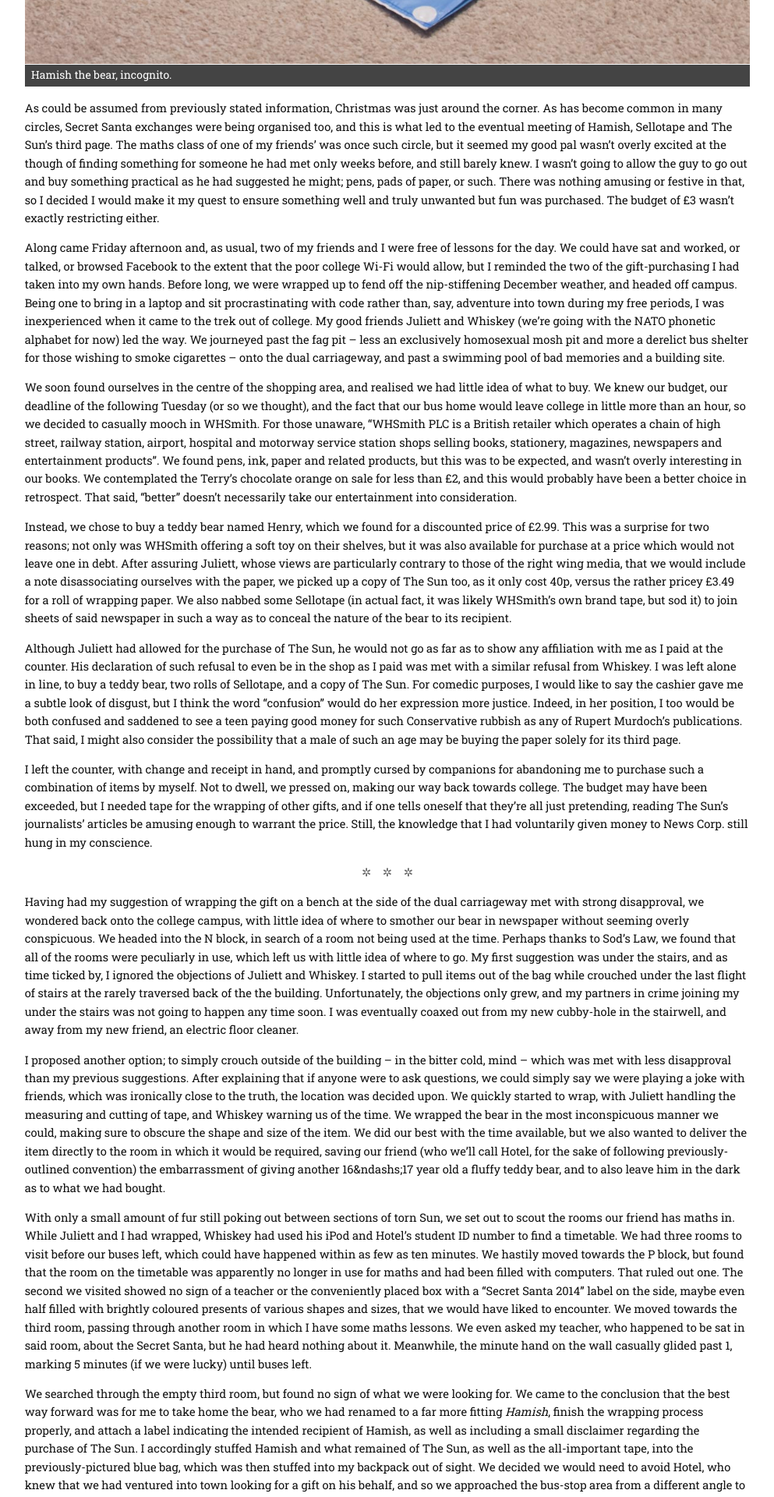
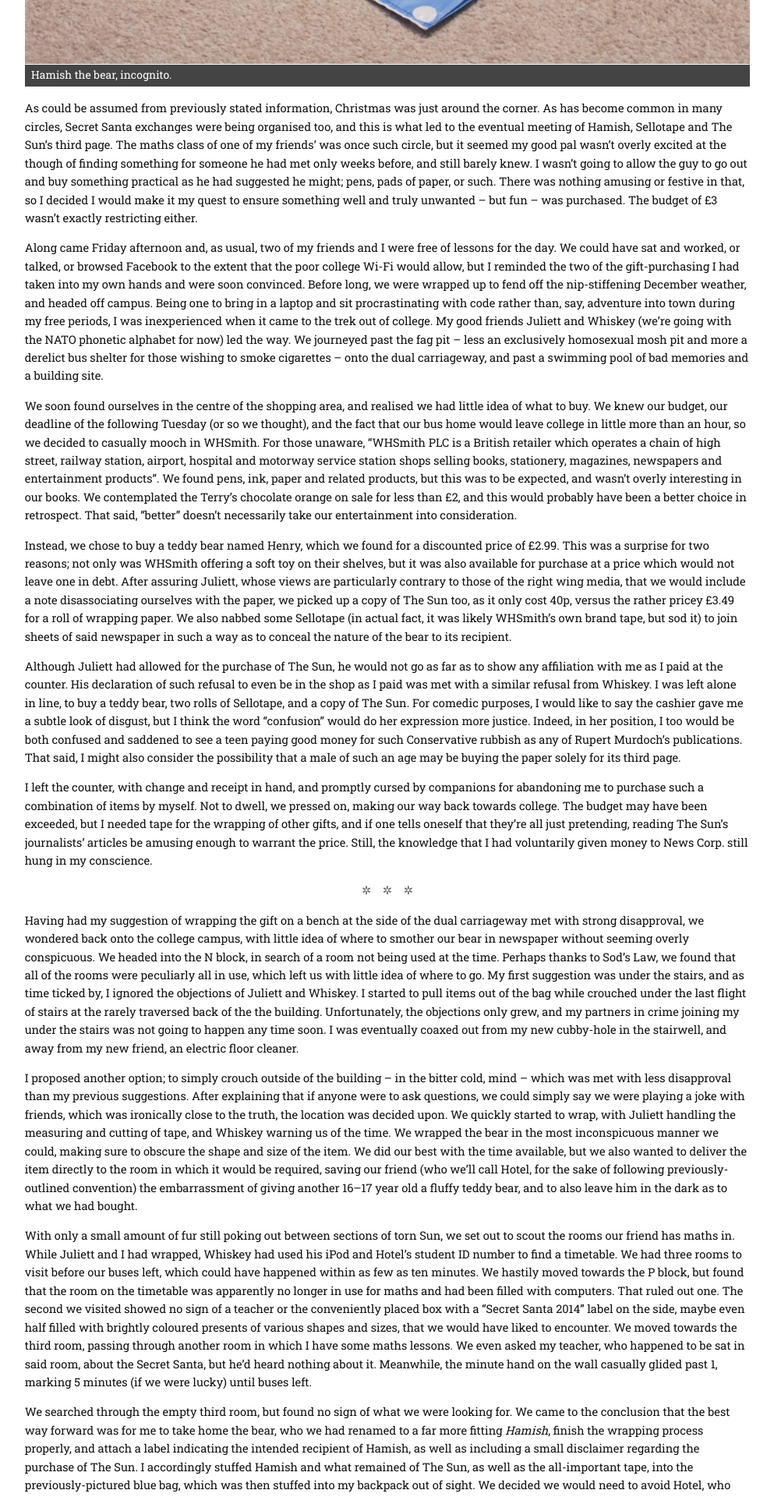
Before and after one commit to blieque/blieque.github.io, a Jekyll site: the page built from _posts/2014-12-30-when-hamish-and-sellotape-met-page-3.md, in a window 1280 px wide. Shown: the part 1167-3087 px from the top of the page at 78% size, without its empty margins (143-1136 px from the left). Built offline with Jekyll 4.4.1, drawn with Linux system fonts in a browser that asks for light colours; Markdown is read by kramdown in place of the engine named in the settings; some of the changed text lies outside the part shown.

Commit message:
proofread first post, altered css and js
The first post was proofread and corrected. I also changed the min
stylesheet a tiny bit, correcting the page indicator thing. Git says the
JavaScript stuff has changed too, but it hasn't.

```diff
--- a/_posts/2014-12-30-when-hamish-and-sellotape-met-page-3.md
+++ b/_posts/2014-12-30-when-hamish-and-sellotape-met-page-3.md
@@ -7,9 +7,9 @@ A story so worth remembering in detail, I thought it wise to create a blog syste
 
 <a class="i" href="{{ site.url }}/assets/img/2014/hamish-full.jpg"><img src="{{ site.url }}/assets/img/2014/hamish.jpg"></a><span>Hamish the bear, incognito.</span>
 
-As could be assumed from previously stated information, Christmas was just around the corner. As has become common in many circles, Secret Santa exchanges were being organised too, and this is what led to the eventual meeting of Hamish, Sellotape and The Sun's third page. The maths class of one of my friends' was once such circle, but it seemed my good pal wasn't overly excited at the though of finding something for someone he had met only weeks before, and still barely knew. I wasn't going to allow the guy to go out and buy something practical as he had suggested he might; pens, pads of paper, or such. There was nothing amusing or festive in that, so I decided I would make it my quest to ensure something well and truly unwanted but fun was purchased. The budget of &pound;3 wasn't exactly restricting either.
+As could be assumed from previously stated information, Christmas was just around the corner. As has become common in many circles, Secret Santa exchanges were being organised too, and this is what led to the eventual meeting of Hamish, Sellotape and The Sun's third page. The maths class of one of my friends' was once such circle, but it seemed my good pal wasn't overly excited at the though of finding something for someone he had met only weeks before, and still barely knew. I wasn't going to allow the guy to go out and buy something practical as he had suggested he might; pens, pads of paper, or such. There was nothing amusing or festive in that, so I decided I would make it my quest to ensure something well and truly unwanted &ndash; but fun &ndash; was purchased. The budget of &pound;3 wasn't exactly restricting either.
 
-Along came Friday afternoon and, as usual, two of my friends and I were free of lessons for the day. We could have sat and worked, or talked, or browsed Facebook to the extent that the poor college Wi-Fi would allow, but I reminded the two of the gift-purchasing I had taken into my own hands. Before long, we were wrapped up to fend off the nip-stiffening December weather, and headed off campus. Being one to bring in a laptop and sit procrastinating with code rather than, say, adventure into town during my free periods, I was inexperienced when it came to the trek out of college. My good friends Juliett and Whiskey (we're going with the NATO phonetic alphabet for now) led the way. We journeyed past the fag pit &ndash; less an exclusively homosexual mosh pit and more a derelict bus shelter for those wishing to smoke cigarettes &ndash; onto the dual carriageway, and past a swimming pool of bad memories and a building site.
+Along came Friday afternoon and, as usual, two of my friends and I were free of lessons for the day. We could have sat and worked, or talked, or browsed Facebook to the extent that the poor college Wi-Fi would allow, but I reminded the two of the gift-purchasing I had taken into my own hands and were soon convinced. Before long, we were wrapped up to fend off the nip-stiffening December weather, and headed off campus. Being one to bring in a laptop and sit procrastinating with code rather than, say, adventure into town during my free periods, I was inexperienced when it came to the trek out of college. My good friends Juliett and Whiskey (we're going with the NATO phonetic alphabet for now) led the way. We journeyed past the fag pit &ndash; less an exclusively homosexual mosh pit and more a derelict bus shelter for those wishing to smoke cigarettes &ndash; onto the dual carriageway, and past a swimming pool of bad memories and a building site.
 
 We soon found ourselves in the centre of the shopping area, and realised we had little idea of what to buy. We knew our budget, our deadline of the following Tuesday (or so we thought), and the fact that our bus home would leave college in little more than an hour, so we decided to casually mooch in WHSmith. For those unaware, "WHSmith PLC is a British retailer which operates a chain of high street, railway station, airport, hospital and motorway service station shops selling books, stationery, magazines, newspapers and entertainment products". We found pens, ink, paper and related products, but this was to be expected, and wasn't overly interesting in our books. We contemplated the Terry's chocolate orange on sale for less than &pound;2, and this would probably have been a better choice in retrospect. That said, "better" doesn't necessarily take our entertainment into consideration.
 
@@ -21,20 +21,20 @@ I left the counter, with change and receipt in hand, and promptly cursed by comp
 
 ***
 
-Having had my suggestion of wrapping the gift on a bench at the side of the dual carriageway met with strong disapproval, we wondered back onto the college campus, with little idea of where to smother our bear in newspaper without seeming overly conspicuous. We headed into the N block, in search of a room not being used at the time. Perhaps thanks to Sod's Law, we found that all of the rooms were peculiarly in use, which left us with little idea of where to go. My first suggestion was under the stairs, and as time ticked by, I ignored the objections of Juliett and Whiskey. I started to pull items out of the bag while crouched under the last flight of stairs at the rarely traversed back of the the building. Unfortunately, the objections only grew, and my partners in crime joining my under the stairs was not going to happen any time soon. I was eventually coaxed out from my new cubby-hole in the stairwell, and away from my new friend, an electric floor cleaner.
+Having had my suggestion of wrapping the gift on a bench at the side of the dual carriageway met with strong disapproval, we wondered back onto the college campus, with little idea of where to smother our bear in newspaper without seeming overly conspicuous. We headed into the N block, in search of a room not being used at the time. Perhaps thanks to Sod's Law, we found that all of the rooms were peculiarly all in use, which left us with little idea of where to go. My first suggestion was under the stairs, and as time ticked by, I ignored the objections of Juliett and Whiskey. I started to pull items out of the bag while crouched under the last flight of stairs at the rarely traversed back of the the building. Unfortunately, the objections only grew, and my partners in crime joining my under the stairs was not going to happen any time soon. I was eventually coaxed out from my new cubby-hole in the stairwell, and away from my new friend, an electric floor cleaner.
 
-I proposed another option; to simply crouch outside of the building &ndash; in the bitter cold, mind &ndash; which was met with less disapproval than my previous suggestions. After explaining that if anyone were to ask questions, we could simply say we were playing a joke with friends, which was ironically close to the truth, the location was decided upon. We quickly started to wrap, with Juliett handling the measuring and cutting of tape, and Whiskey warning us of the time. We wrapped the bear in the most inconspicuous manner we could, making sure to obscure the shape and size of the item. We did our best with the time available, but we also wanted to deliver the item directly to the room in which it would be required, saving our friend (who we'll call Hotel, for the sake of following previously-outlined convention) the embarrassment of giving another 16&ndashs;17 year old a fluffy teddy bear, and to also leave him in the dark as to what we had bought.
+I proposed another option; to simply crouch outside of the building &ndash; in the bitter cold, mind &ndash; which was met with less disapproval than my previous suggestions. After explaining that if anyone were to ask questions, we could simply say we were playing a joke with friends, which was ironically close to the truth, the location was decided upon. We quickly started to wrap, with Juliett handling the measuring and cutting of tape, and Whiskey warning us of the time. We wrapped the bear in the most inconspicuous manner we could, making sure to obscure the shape and size of the item. We did our best with the time available, but we also wanted to deliver the item directly to the room in which it would be required, saving our friend (who we'll call Hotel, for the sake of following previously-outlined convention) the embarrassment of giving another 16&ndash;17 year old a fluffy teddy bear, and to also leave him in the dark as to what we had bought.
 
-With only a small amount of fur still poking out between sections of torn Sun, we set out to scout the rooms our friend has maths in. While Juliett and I had wrapped, Whiskey had used his iPod and Hotel's student ID number to find a timetable. We had three rooms to visit before our buses left, which could have happened within as few as ten minutes. We hastily moved towards the P block, but found that the room on the timetable was apparently no longer in use for maths and had been filled with computers. That ruled out one. The second we visited showed no sign of a teacher or the conveniently placed box with a "Secret Santa 2014" label on the side, maybe even half filled with brightly coloured presents of various shapes and sizes, that we would have liked to encounter. We moved towards the third room, passing through another room in which I have some maths lessons. We even asked my teacher, who happened to be sat in said room, about the Secret Santa, but he had heard nothing about it. Meanwhile, the minute hand on the wall casually glided past 1, marking 5 minutes (if we were lucky) until buses left.
+With only a small amount of fur still poking out between sections of torn Sun, we set out to scout the rooms our friend has maths in. While Juliett and I had wrapped, Whiskey had used his iPod and Hotel's student ID number to find a timetable. We had three rooms to visit before our buses left, which could have happened within as few as ten minutes. We hastily moved towards the P block, but found that the room on the timetable was apparently no longer in use for maths and had been filled with computers. That ruled out one. The second we visited showed no sign of a teacher or the conveniently placed box with a "Secret Santa 2014" label on the side, maybe even half filled with brightly coloured presents of various shapes and sizes, that we would have liked to encounter. We moved towards the third room, passing through another room in which I have some maths lessons. We even asked my teacher, who happened to be sat in said room, about the Secret Santa, but he'd heard nothing about it. Meanwhile, the minute hand on the wall casually glided past 1, marking 5 minutes (if we were lucky) until buses left.
 
 We searched through the empty third room, but found no sign of what we were looking for. We came to the conclusion that the best way forward was for me to take home the bear, who we had renamed to a far more fitting *Hamish*, finish the wrapping process properly, and attach a label indicating the intended recipient of Hamish, as well as including a small disclaimer regarding the purchase of The Sun. I accordingly stuffed Hamish and what remained of The Sun, as well as the all-important tape, into the previously-pictured blue bag, which was then stuffed into my backpack out of sight. We decided we would need to avoid Hotel, who knew that we had ventured into town looking for a gift on his behalf, and so we approached the bus-stop area from a different angle to usual. Keeping behind the library, we carefully watched for our own buses and friends who caught the same as ours. Thankfully none of us would be sharing a lift with Hotel himself, which could have compromised the integrity of our secret.
 
 Vowing not to tell a soul, Whiskey departed for his bus, with Juliett and me deciding to hang back. Unfortunately, the former was spotted by Hotel, and had no choice but to follow in Whiskeys footsteps, otherwise revealing my position. Carefully avoiding details, Juliett denied knowing my whereabouts, and kept Hotel distracted. My curiosity got the better of me, which eventually caused my downfall, and I poked my head around the corner of the library. Hotel, naturally, decided to turn at this moment, and came hurriedly scuttling over to me, despite the restraining attempts of Juliett. Whiskey had nothing to do but helplessly watch from his still-stationary coach as Juliett and I came face-to-face with He Who Was To Be Avoided.
 
-Luckily, we managed to convince Hotel that the gift we had acquired was magnificent, and although we couldn't tell him what it was, it was nothing to be worried about. This, understandably, did nothing but fuel his worry, and likely bring him to consider his own original idea of buying stationary from the college reprographics office. Soon enough, more buses arrived and carted us away, and Hotel was subsequently plunged into a weekend of mystery.
+Luckily, we managed to convince Hotel that the gift we had acquired was magnificent, and although we couldn't tell him what it was, it was nothing to be worried about. This, understandably, did nothing but fuel his worry, and likely bring him to consider his own original idea of buying stationary from the college reprographics office. Soon enough, however, more buses arrived and carted us away, and Hotel was subsequently plunged into a weekend of mystery.
 
 * * *
 
-In the end, I did take Hamish home, and ensure that none of his fur was poking out of his suit of right-wing tabloid nonsense. I also clarified to the lucky chap who would receive him, that we would not want to show any amount of support for Rupert, Fox, News Corp. or, in particular, The Sun, but that crap journalism was certainly cheaper than reindeer-ridden wrapping paper. In case you were interested in any way, it turned out that Hamish only needed to be handed over for Thursday, so our haste really was unneeded. I might also mention, even with the look from the cashier, the worried questioning from my parents as remnants of The Sun lay in the fire-lighting basket, and the endurance of Britain's chilly December, I regret nothing.
+In the end, I did take Hamish home, and ensure that none of his fur was poking out of his suit of right-wing tabloid nonsense. I also clarified to the lucky chap who would receive him that we would not want to show any amount of support for Rupert, Fox, News Corp. or, in particular, The Sun, but that crap journalism was certainly cheaper than reindeer-ridden wrapping paper. In case you were interested in any way, it turned out that Hamish only needed to be handed over for Thursday, so our haste really was without necessity. I might also mention, even with the look from the cashier, the worried questioning from my parents as remnants of The Sun lay in the fire-lighting basket, and the discomfort of Britain's chilly December, I regret nothing.
 
 Anyway, back to programming.
--- a/assets/main.css
+++ b/assets/main.css
@@ -240,7 +240,7 @@ footer a {
 	left:.4em;
 }
 #pg svg {
-	margin:0 .4em -.4em;
+	margin:0 .4em -.3em;
 	position:relative;
 }
 #pg path {
```
Also changed, not shown: assets/colourtime.js (line endings or trailing spaces).
